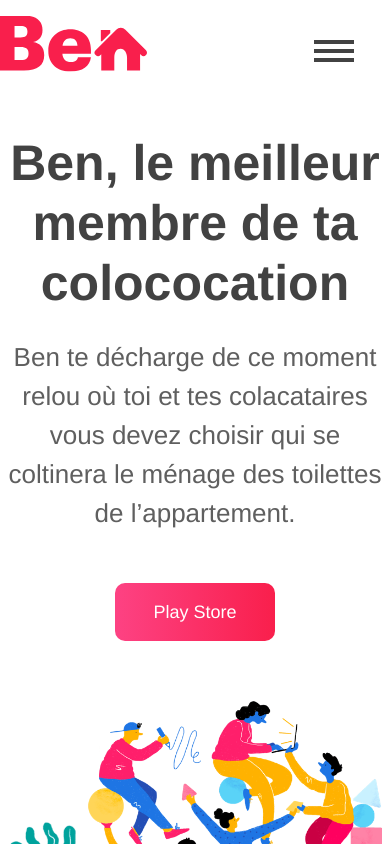
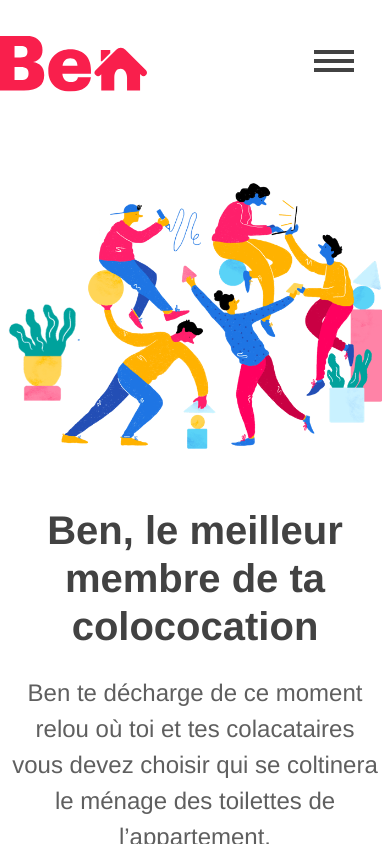
Before and after one commit to AGLagarde/benLanding, a Vue app: page / in a window 390 px wide. Shown: the top 844 px of the page. Built offline with nearby package versions, Linux system fonts and the light colour scheme; the HTML template or start-up script is replaced by a standard one.

Commit message:
update mobile

```diff
--- a/src/components/Navigation.vue
+++ b/src/components/Navigation.vue
@@ -20,6 +20,9 @@
 <script>
 export default {
   name: 'Navigation',
+  data: {
+      isMobile: false
+  },
   props: {
   },
   methods: {
@@ -32,8 +35,16 @@
                     });
                 });
             });
+      },
+      stopScroll () {
+          document.querySelector('body').classList.add('freeze');
       }
-
   }
 }
 </script>
+
+<style lang="scss">
+    body.freeze {
+        overflow: hidden;
+    }
+</style>
--- a/src/scss/components/_concept.scss
+++ b/src/scss/components/_concept.scss
@@ -26,7 +26,7 @@
     &__illu {
         position: relative;
         flex: 0 0 35%;
-        height: 780px;
+        height: 855px;
         margin-left: 80px;
         order:1;
         picture {
--- a/src/scss/components/_functions.scss
+++ b/src/scss/components/_functions.scss
@@ -79,6 +79,7 @@
                 &--icon {
                     flex-basis: 100%;
                     text-align: center;
+                    transform: scale(0.9);
                 }
                 &--text {
                     margin-top: 20px;
@@ -123,7 +124,7 @@
                 margin-bottom: 60px;
 
                 &--icon {
-                    flex-basis: 20%;
+                    flex-basis: 15%;
                 }
                 &--text {
                     flex-basis: 80%;
--- a/src/scss/components/_intro.scss
+++ b/src/scss/components/_intro.scss
@@ -49,13 +49,15 @@
         padding: 40px 0 0;
 
         &__content {
+            order: 2;
             text-align: center;
             flex-basis: 100%;
         }
 
         &__illu {
+            order: 1;
             flex-basis: 100%;
-            margin-top: 60px;
+            margin: 30px auto 50px;
             height: auto;
             picture {
                 .homepage {
@@ -72,7 +74,8 @@
         margin: 0 5%;
         &__illu {
             flex-basis: 70%;
-            margin: 60px auto 0;
+            margin: 30px auto 50px;
+
         }
     }
 }
--- a/src/scss/components/_navigation.scss
+++ b/src/scss/components/_navigation.scss
@@ -4,6 +4,7 @@
 }
 .logo {
     transform: scale(2);
+    margin: 20px 30px 0 0;
 }
 .menuToggle {
     @include flexBlock;
@@ -42,20 +43,17 @@
         width: 85%;
         margin: 0 auto;
     }
-
     .burger {
         order: 2;
         width: 40px;
-        z-index: 5;
+        z-index: 25;
         display: inline-block;
         border: 0;
         background: none;
         outline: 0;
         padding: 0;
         cursor: pointer;
-
         border-bottom: 4px solid currentColor;
-
         transition: border-bottom 1s ease-in-out;
         -webkit-transition: border-bottom 1s ease-in-out;
 
@@ -85,11 +83,9 @@
             -webkit-transition: -webkit-transform 0.5s ease-in-out;
         }
     }
-
     .burger-check {
       display: none;
     }
-
     .burger-check:checked ~ .burger {
       border-bottom: 4px solid transparent;
       transition: border-bottom 0.8s ease-in-out;
@@ -124,12 +120,13 @@
         align-items: center;
         flex-direction: column;
         margin: 0;
-        z-index: 1;
+        z-index: 20;
         transform-origin: 0% 0%;
         transform: translate(0, 0);
         transition: transform 0.5s cubic-bezier(0.77,0.2,0.05,1.0);
         li {
             padding: 0 0 35px;
+            font-size: 24px;
         }
     }
 
--- a/src/scss/styles.scss
+++ b/src/scss/styles.scss
@@ -30,6 +30,7 @@
     margin: 0;
     font-family: $avalon;
     @media screen and (max-width: $tablet) {
+        font-size: 40px;
         text-align: center;
     }
 }
@@ -41,6 +42,7 @@
     font-family: $avalon;
     @media screen and (max-width: $tablet) {
         text-align: center;
+        font-size: 30px;
     }
 }
 
@@ -48,6 +50,7 @@
     @include font (26px, $grey, 300, 1.5em);
     margin: 0;
     @media screen and (max-width: $tablet) {
+        font-size: 24px;
         text-align: center;
     }
 }
```
